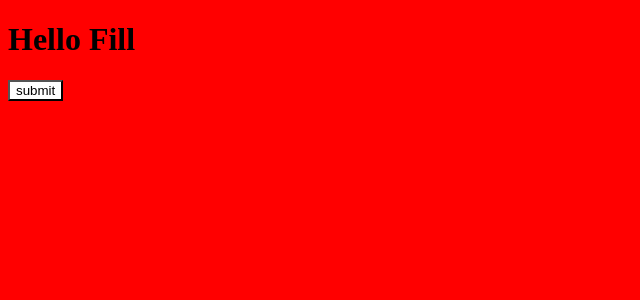
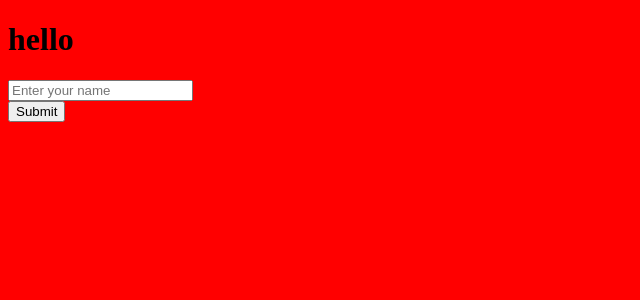
Before and after one commit to CharanByte/React-JS, a React (Create React App) app in the folder my-react-app/: page / in a window 1280 px wide. Shown: the top 300 px of the page, without its empty margins (0-640 px from the left). Built offline with nearby package versions, Linux system fonts and the light colour scheme.

Commit message:
react forms

```diff
--- a/my-react-app/src/index.js
+++ b/my-react-app/src/index.js
@@ -9,6 +9,7 @@ import {Audi,Car} from './props/propsexp1.js';
 import Showroom from './listing of data/list.js';
 import Show1 from './usestate Hooks/practice.js';
 import { Event } from './event handling/practise.js';
+import { Forms } from './react forms/forms.js';
 function Message(){
 
   return(
@@ -47,6 +48,9 @@ function Name(){
 // const container=document.getElementById("root");
 // const root=createRoot(container);
 // root.render(<Show1/>);
+// const container=document.getElementById("root");
+// const root=createRoot(container);
+// root.render(<Event/>);
 const container=document.getElementById("root");
 const root=createRoot(container);
-root.render(<Event/>);
+root.render(<Forms/>)
--- /dev/null
+++ b/my-react-app/src/react forms/forms.js
@@ -0,0 +1,25 @@
+import { useState } from "react";
+
+
+function Forms(){
+
+    const [inputText,setinputText]=useState("");
+    const [updateText,setupdateText]=useState("");
+    function handelText(event){
+        console.log(event.target.value);
+        setinputText(event.target.value);
+
+    }
+
+    function update(){
+        setupdateText(inputText)
+    }
+
+    return(<div>
+        <h1>hello {updateText}</h1>
+        <input placeholder="Enter your name" onChange={handelText}></input><br></br>
+        <button onClick={update}>Submit</button>
+
+    </div>)
+}
+export {Forms};
```
